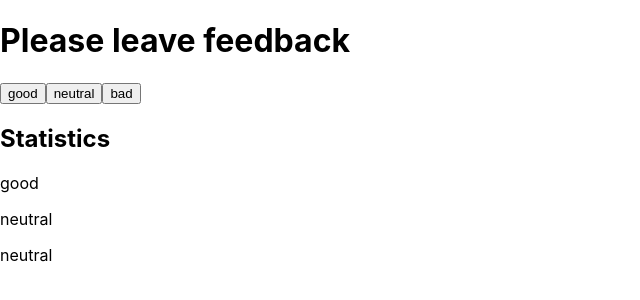
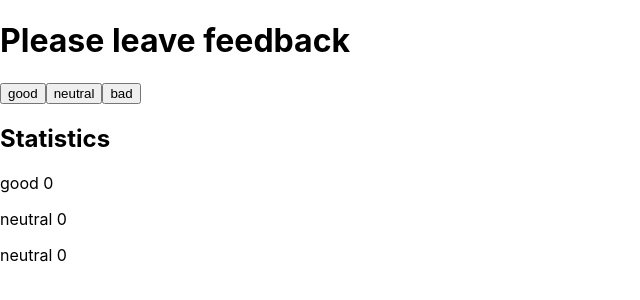
Before and after one commit to bhoretskyi/goit-react-hw-02-feedback, a React (Create React App) app: page / in a window 1280 px wide. Shown: the top 300 px of the page, without its empty margins (0-640 px from the left). Built offline with nearby package versions, Linux system fonts and the light colour scheme.

Commit message:
button add

```diff
--- a/src/components/App.jsx
+++ b/src/components/App.jsx
@@ -1,10 +1,13 @@
-import { Component } from 'react';
+import React, { Component } from 'react';
 
 export class App extends Component {
-  static state = {
+  state = {
     good: 0,
     neutral: 0,
     bad: 0,
+  };
+  handleFeedbackClick = e => {
+    console.log(this.state);
   };
   render() {
     return (
@@ -12,16 +15,18 @@ export class App extends Component {
         <div>
           <h1>Please leave feedback</h1>
           <div>
-            <button>good</button>
+            <button type="button" onClick={this.handleFeedbackClick}>
+              good
+            </button>
             <button>neutral</button>
             <button>bad</button>
           </div>
         </div>
         <div>
           <h2>Statistics</h2>
-          <p>good</p>
-          <p>neutral</p>
-          <p>neutral</p>
+          <p>good {this.state.good}</p>
+          <p>neutral {this.state.neutral}</p>
+          <p>neutral {this.state.good}</p>
         </div>
       </div>
     );
```
